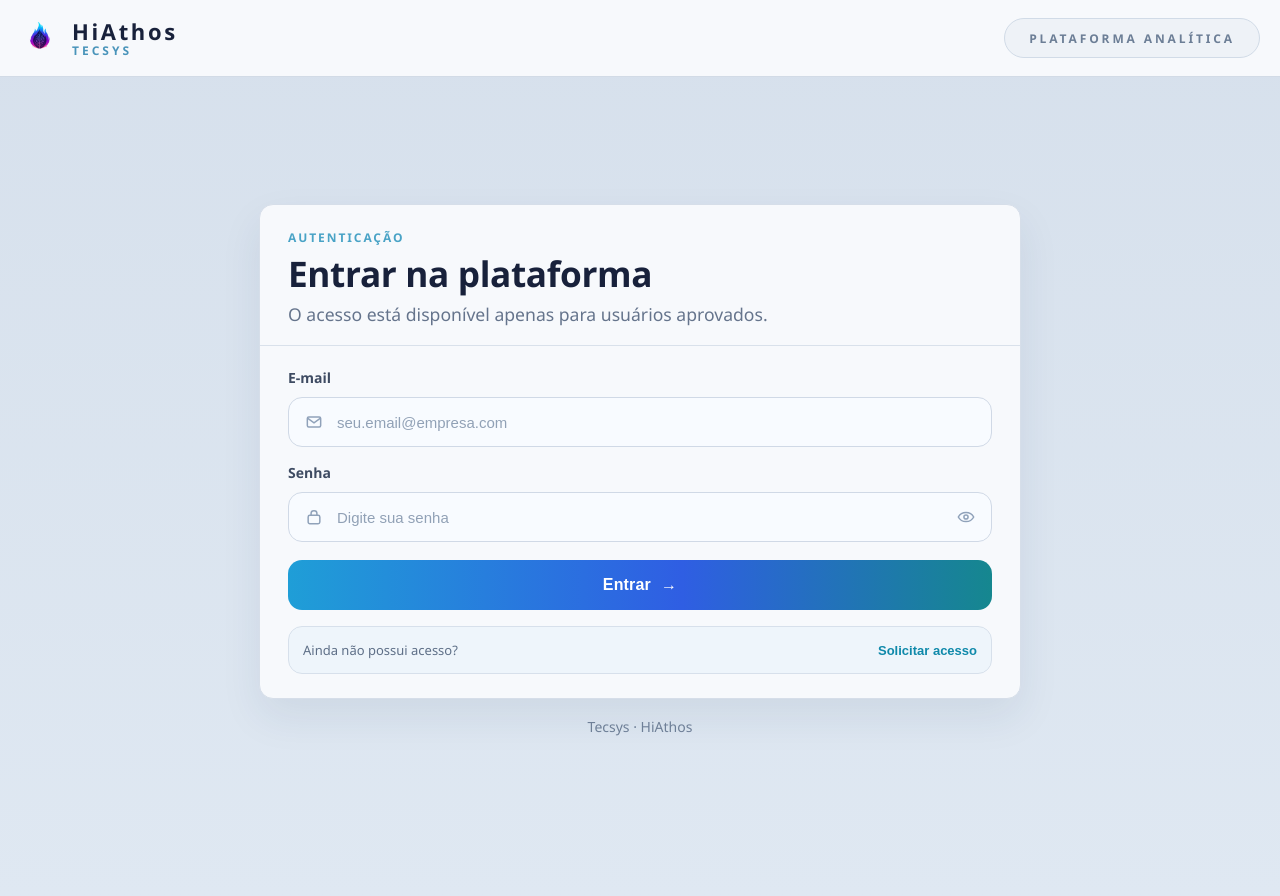
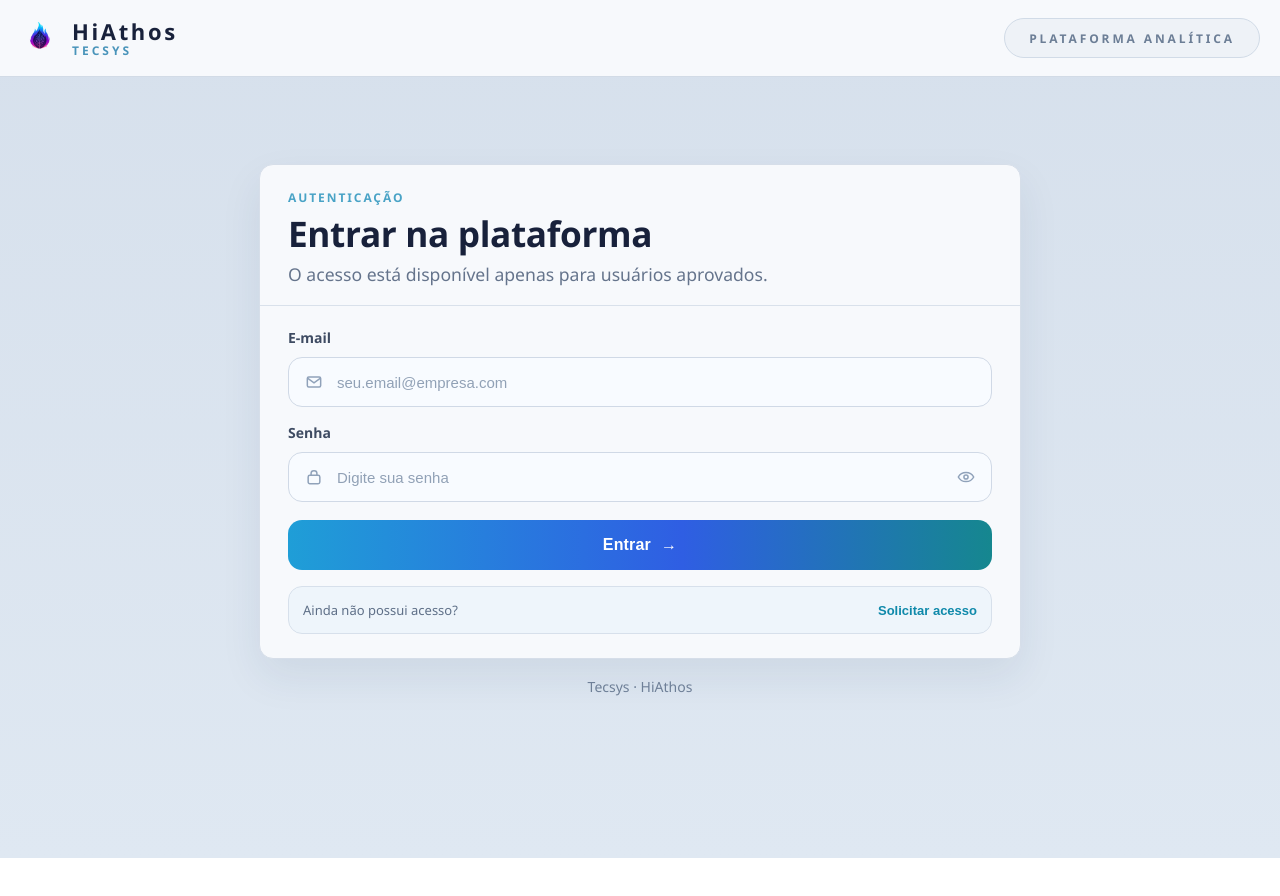
Before and after one commit to AthosFatecSjc/frontend, a Vue app: page /login in a window 1280 px wide. After the commit the page ends 858 px from the top, so only its background shows below. Built offline with nearby package versions, Linux system fonts and the light colour scheme; the HTML template or start-up script is replaced by a standard one.

Commit message:
ATS-28 style: leve ajuste no card em referência ao header

```diff
--- a/src/styles/login-screen.css
+++ b/src/styles/login-screen.css
@@ -75,7 +75,7 @@
 
 .login-main {
   min-height: 100vh;
-  padding: 70px 20px 28px;
+  padding: 30px 20px 28px;
   display: flex;
   flex-direction: column;
   align-items: center;
```
